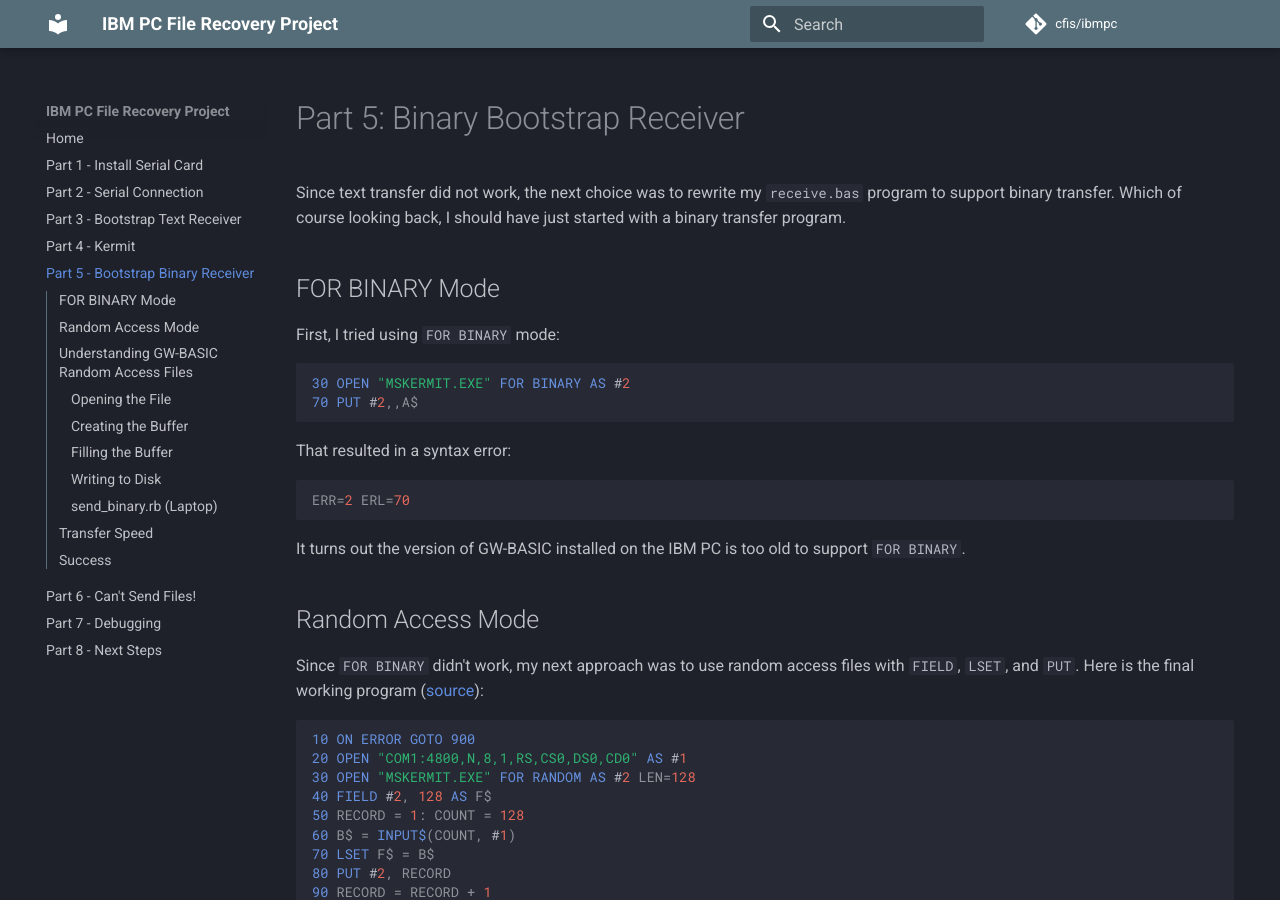
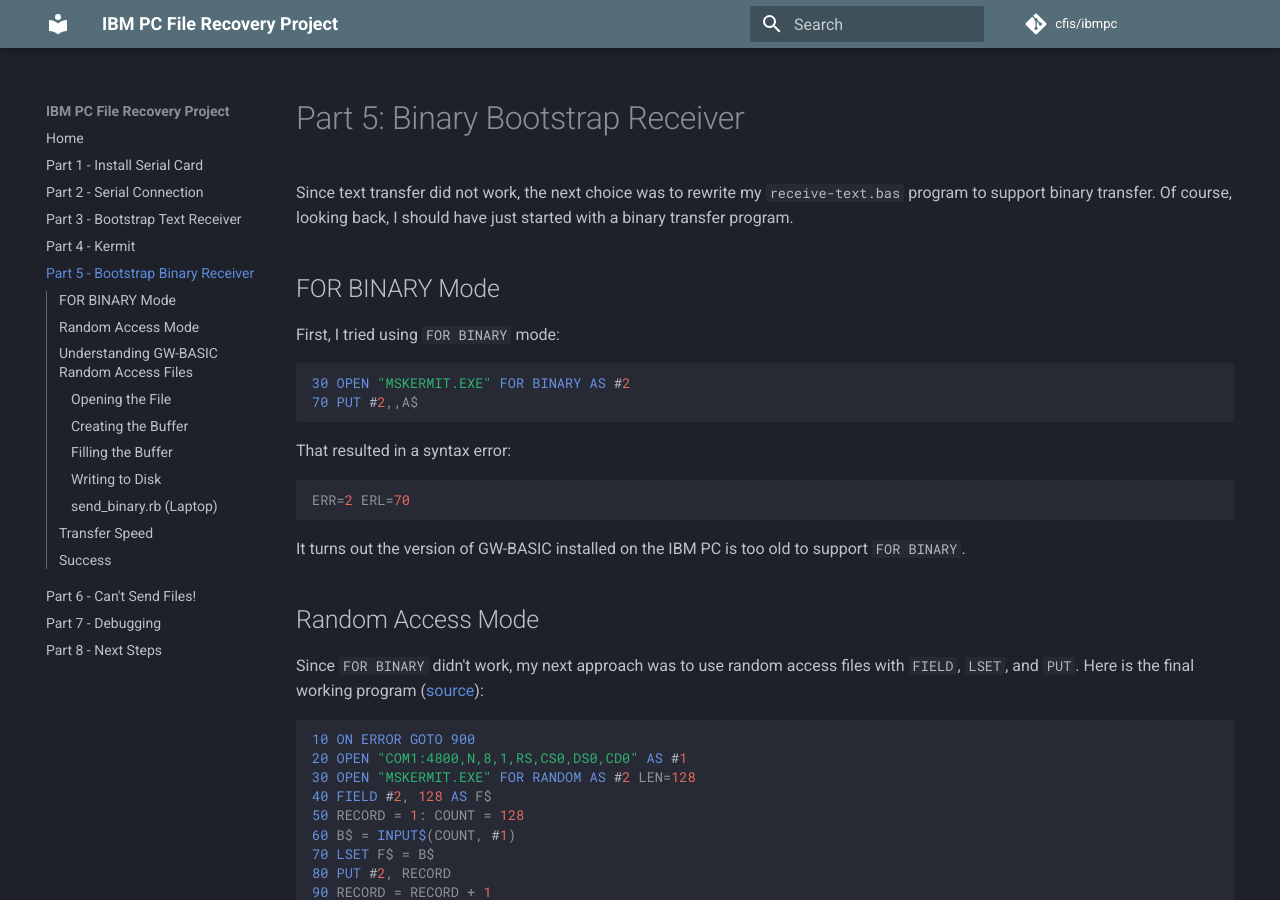
Before and after one commit to cfis/ibmpc, an MkDocs documentation site: the page built from docs/part5-binary-receiver.md, in a window 1280 px wide and 900 px high. Built offline with MkDocs 1.6.1 and Material for MkDocs 9.7.7, drawn with Linux system fonts in a browser that asks for light colours; comment, search, counter and statistics services are not loaded.

````diff
--- a/docs/part5-binary-receiver.md
+++ b/docs/part5-binary-receiver.md
@@ -1,6 +1,6 @@
 # Part 5: Binary Bootstrap Receiver
 
-Since text transfer did not work, the next choice was to rewrite my `receive.bas` program to support binary transfer. Which of course looking back, I should have just started with a binary transfer program.
+Since text transfer did not work, the next choice was to rewrite my `receive-text.bas` program to support binary transfer. Of course, looking back, I should have just started with a binary transfer program.
 
 ## FOR BINARY Mode
 
@@ -21,7 +21,7 @@ It turns out the version of GW-BASIC installed on the IBM PC is too old to suppo
 
 ## Random Access Mode
 
-Since `FOR BINARY` didn't work, my next approach was to use random access files with `FIELD`, `LSET`, and `PUT`. Here is the final working program ([source](https://github.com/cfis/ibmpc/blob/master/src/binary-receive.bas)):
+Since `FOR BINARY` didn't work, my next approach was to use random access files with `FIELD`, `LSET`, and `PUT`. Here is the final working program ([source](https://github.com/cfis/ibmpc/blob/master/src/receive-binary.bas)):
 
 ```basic
 10 ON ERROR GOTO 900
````
Also changed, not shown: docs/part3-text-receiver.md (+5 -5 lines), docs/part4-kermit.md (+2 -2 lines), 4 other files.
